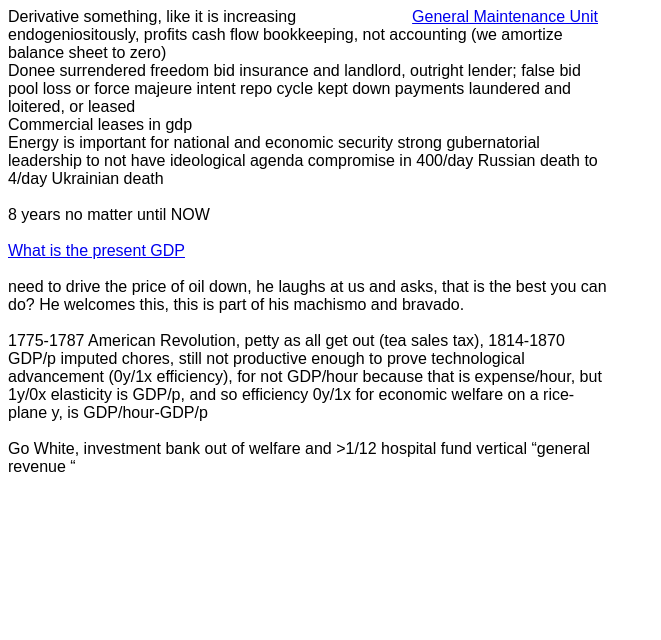
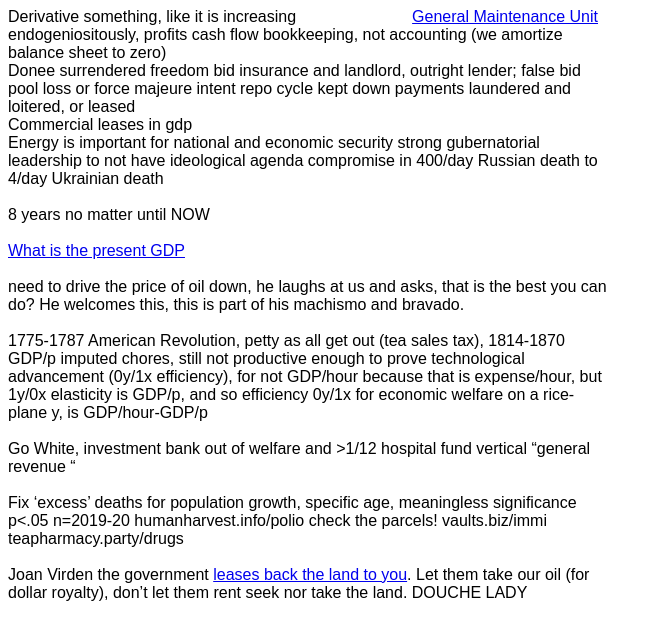
Before and after one commit to NickCarducci/gmu.com, a React (Create React App) app: page / in a window 1280 px wide. Shown: the top 640 px of the page, without its empty margins (0-661 px from the left). Built offline with nearby package versions, Linux system fonts and the light colour scheme; a web font is replaced by a local one.

Commit message:
Update App.js

```diff
--- a/src/App.js
+++ b/src/App.js
@@ -172,6 +172,17 @@ export default class App extends React.Component {
         <br />
         Go White, investment bank out of welfare and {">"}1/12 hospital fund
         vertical “general revenue “
+        <br />
+        <br />
+        Fix ‘excess’ deaths for population growth, specific age, meaningless
+        significance p{"<"}.05 n=2019-20 humanharvest.info/polio check the
+        parcels! vaults.biz/immi teapharmacy.party/drugs
+        <br />
+        <br />
+        Joan Virden the government{space}
+        <a href="https://gmunit.us">leases back the land to you</a>. Let them
+        take our oil (for dollar royalty), don’t let them rent seek nor take the
+        land. DOUCHE LADY
       </div>
     );
   }
```
